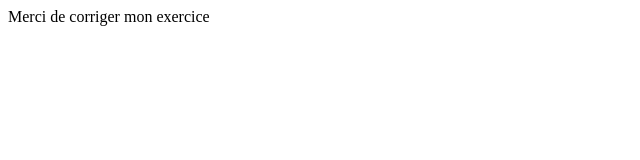
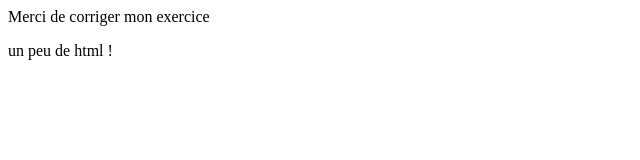
Before and after one commit to ilobo1879/exercicePartie2, a plain HTML site: page index.html in a window 1280 px wide. Shown: the full height of the page, 0-640 px from the left. Drawn offline with Linux system fonts and the light colour scheme.

Commit message:
ajout de HTML

```diff
--- a/index.html
+++ b/index.html
@@ -1 +1,2 @@
 Merci de corriger mon exercice
+<p>un peu de html !</p>
```
